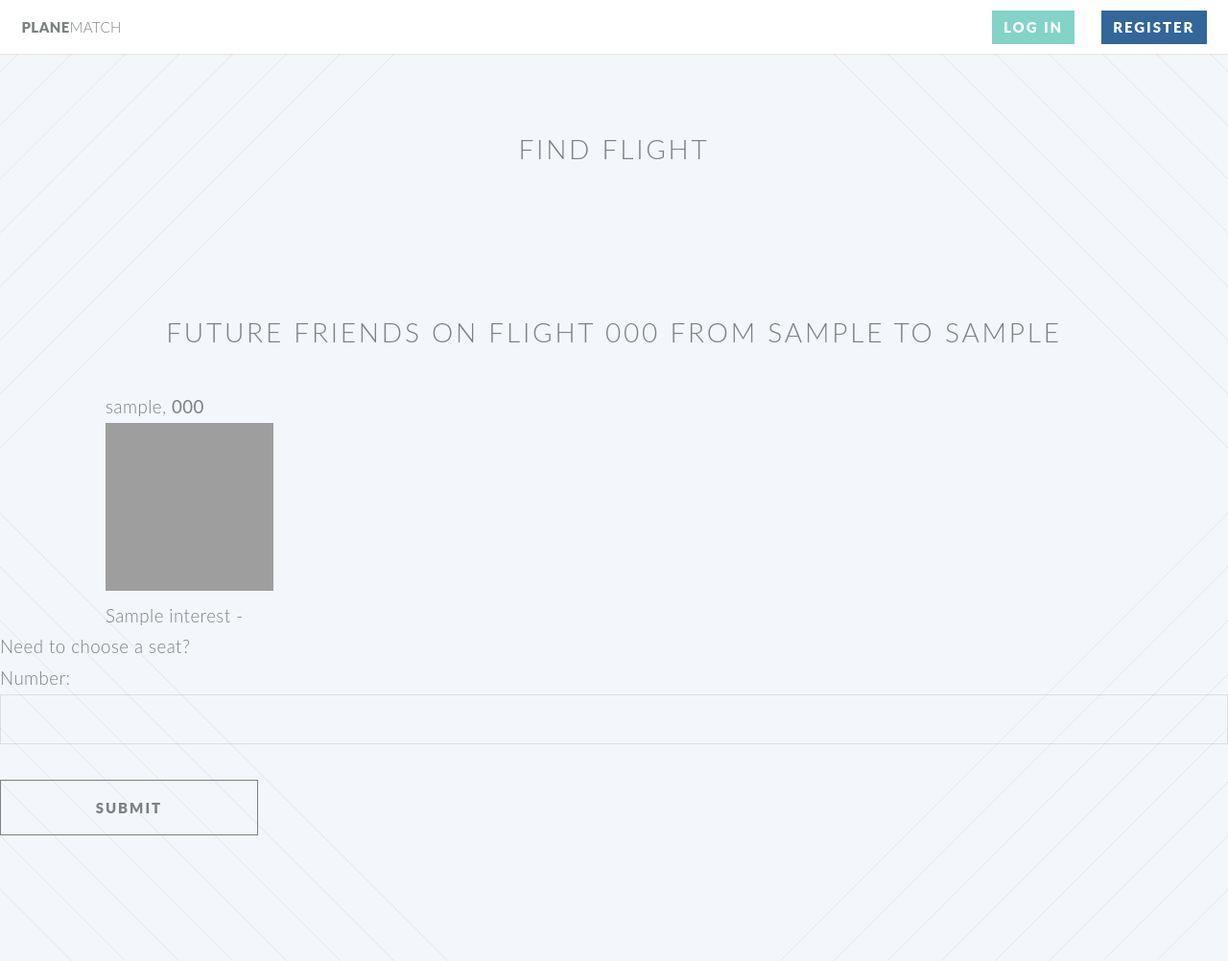
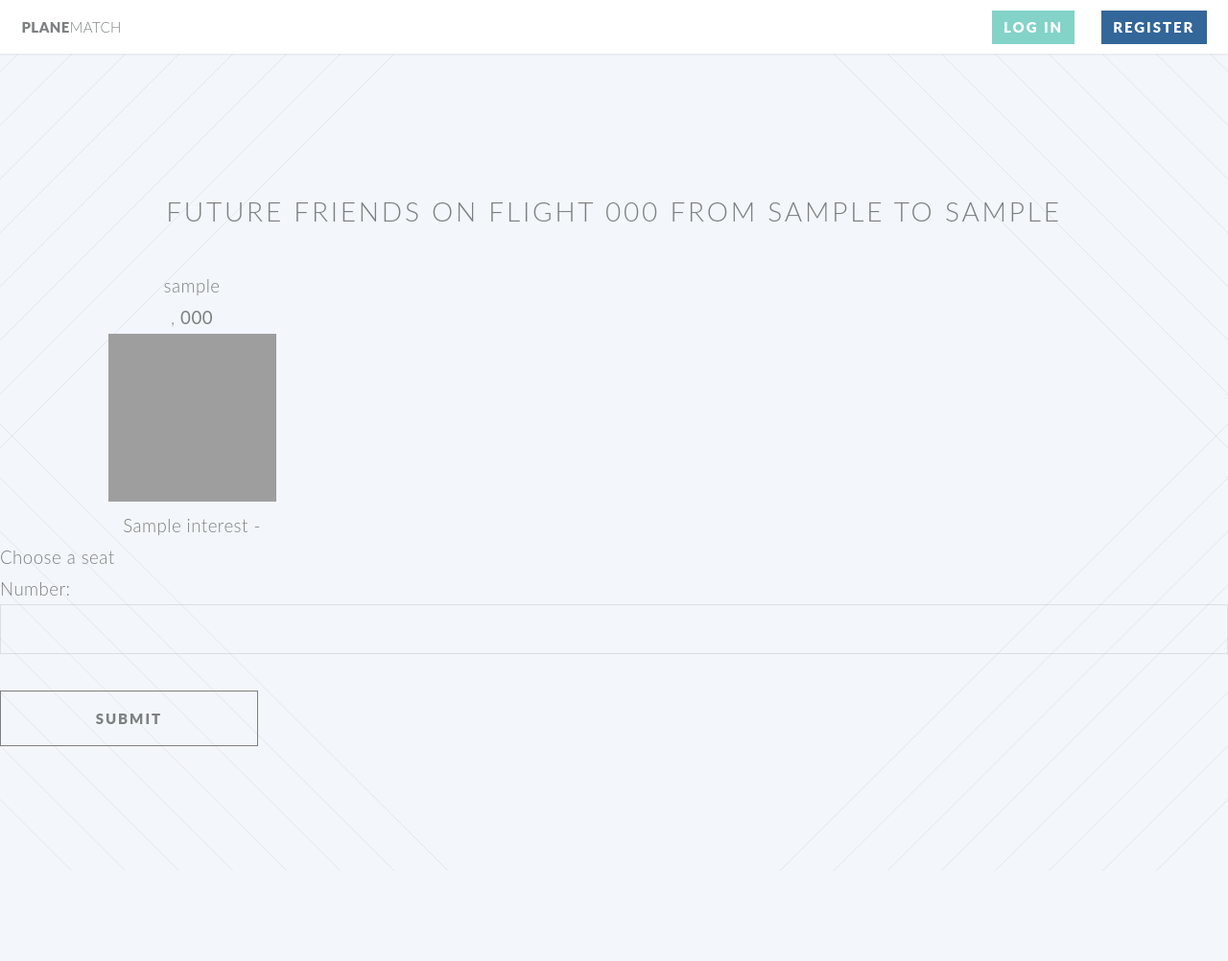
Before and after one commit to misingnoglic/plane_match, a Django app: page /flight/1/profiles in a window 1280 px wide. Shown: the whole page at 96% size. After the commit the page ends 908 px from the top, so only its background shows below. Run offline with Django 3.2, Linux system fonts and the light colour scheme; tables that the repository leaves empty hold one stand-in row (values such as "Sample post"); parts of the project's set-up code (start-up, migrations or seed data) failed here and were passed over; grey boxes are pictures that could not be loaded.

Commit message:
plane friends commit

```diff
--- a/match/templates/flight_users.html
+++ b/match/templates/flight_users.html
@@ -1,9 +1,5 @@
 {% extends "base.html" %}
-
-{% block title %}Find Flight{% endblock %}
-{% block title2 %}Find Flight{% endblock %}
 {% block content %}
-<h2>&nbsp;</h2>
 			<h2><center>FUTURE FRIENDS ON FLIGHT {{ flight.number }} FROM {{ flight.origin }} TO {{ flight.destination }}</center></h2><p>
 
 				<div class="row">
@@ -11,23 +7,21 @@
 						&nbsp;
 					</div>
                     {% for passenger,interests in people_interests %}
-					<div class="2u column">
-						{{ passenger.person.user.username }}{%  if passenger.seat_number %}, <strong>{{ passenger.seat_number }}</strong> {% endif %}
+					<div class="2u column" align="center">
+						<div>{{ passenger.person.user.username }}</div>
+                        {%  if passenger.seat_number %}, <strong>{{ passenger.seat_number }}</strong> {% endif %}
 						<img src="http://placekitten.com/g/175/175"/>
 						<div class="interests">{% for interest in interests %}{{ interest.name }} - {% endfor %}</div>
 					</div>
                     {% endfor %}
 
-					<div class="1u column">
-	 					&nbsp;
-					</div>
 				</div>
-                <div>Need to choose a seat?</div>
-                <form action="/flight/{{ flight.pk }}/seat" method="post">
-                    {% csrf_token %}
-                    {{ form.as_p }}
-                <input type="submit" value="Submit" "/>
-                </form>
 
+                    <form action="/flight/{{ flight.pk }}/seat" method="post">
+                        {% csrf_token %}
+                        Choose a seat{{ form.as_p }}
+                        <input type="submit" value="Submit"/>
+                    </form>
+                </div>
 
 {% endblock %}
--- a/match/templates/profile.html
+++ b/match/templates/profile.html
@@ -49,7 +49,7 @@
                             </tr>
                          {% for flight in flights %}
                             <tr>
-                                <td style="color: gray !important;"><a href="/flight/{{ flight.pk }}">{{ flight.number }}</a></td>
+                                <td style="color: gray !important;"><a href="/flight/{{ flight.pk }}/profiles">{{ flight.number }}</a></td>
                                 <td style="color: gray !important;">{{ flight.destination }}</td>
                                 <td style="color: gray !important;">{{ flight.origin }}</td>
 
```
Also changed, not shown: match/templates/flight_main.html (+11 -10 lines).
